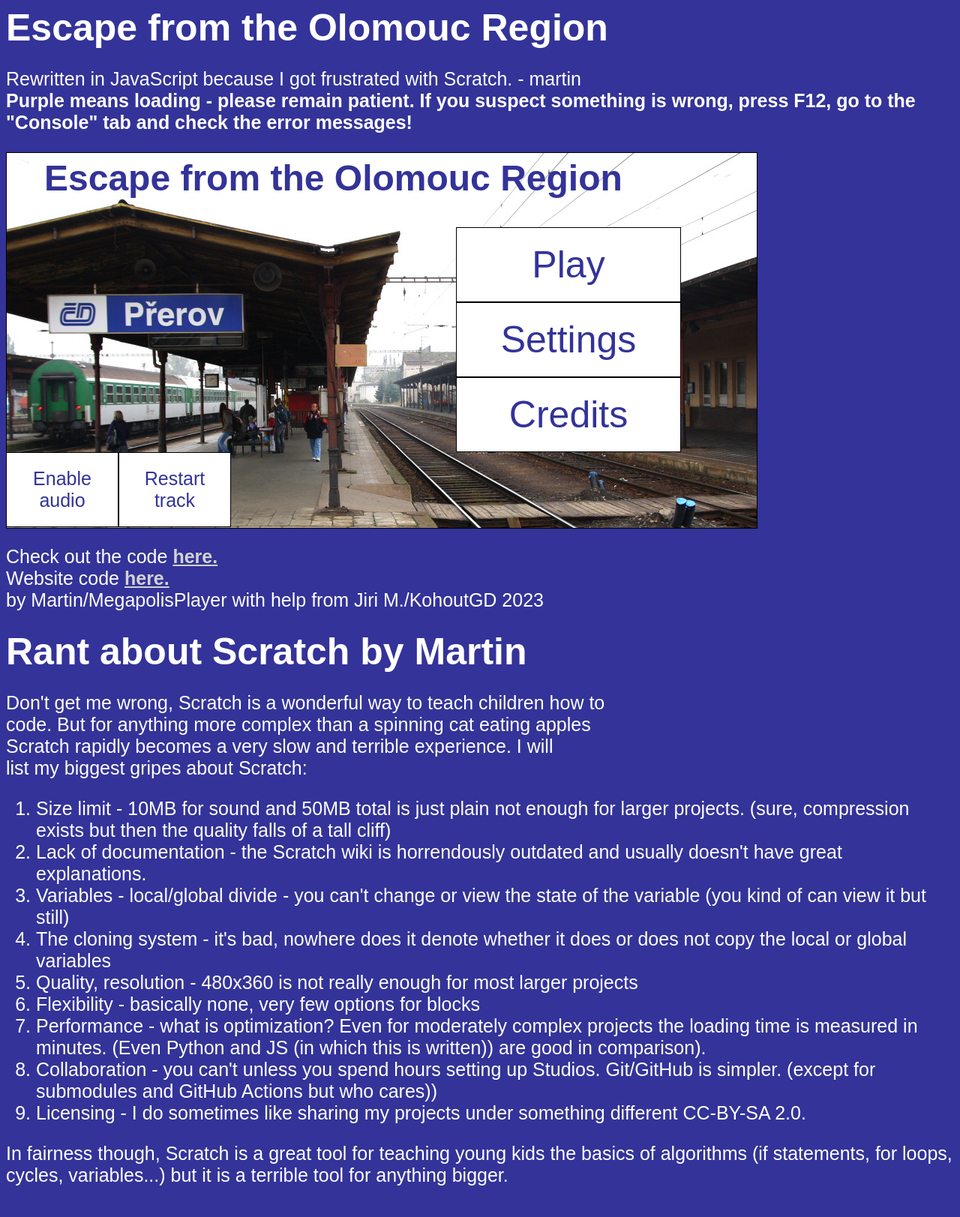
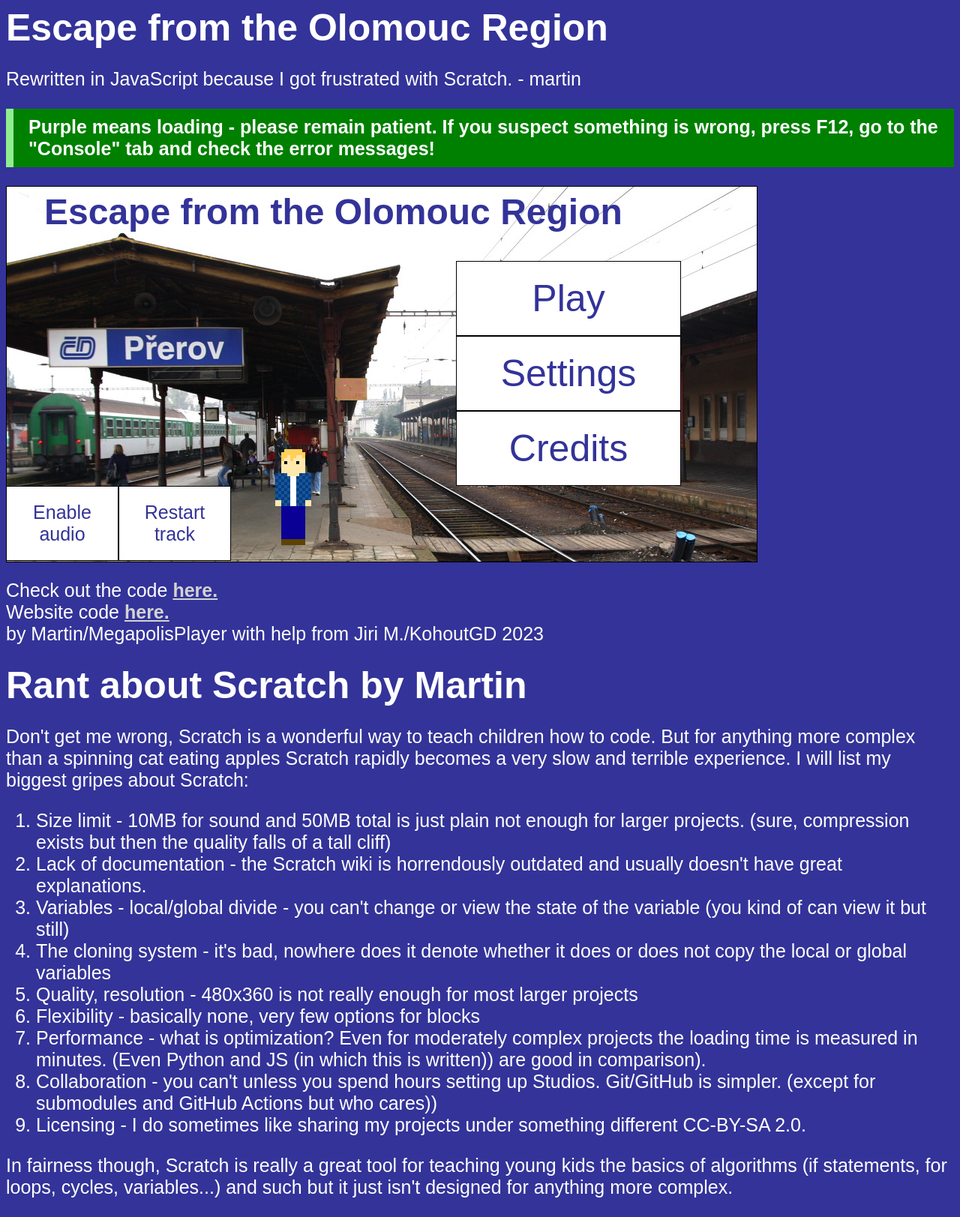
Before and after one commit to MegapolisPlayer/EscapeGameJS, a plain HTML site: page index.html in a window 1280 px wide. Shown: the whole page at 75% size. Drawn offline with Linux system fonts and the light colour scheme.

Commit message:
added character to main menu, Hranice Na Morave tweaked HTML, CSS a bit some touches on pause menu titlebar icon - chonky character :)

```diff
--- a/escape.css
+++ b/escape.css
@@ -14,6 +14,14 @@ a {
 }
 
 /* Escape game related */
+
+#errinfo {
+	background-color: green;
+	border-left: 10px solid lightgreen;
+	padding-top: 10px;
+	padding-bottom: 10px;
+	padding-left: 20px;
+}
 
 #canvas_container {
      position: relative;
--- a/escape.js
+++ b/escape.js
@@ -27,6 +27,7 @@ function MainMenu() {
 	mainMenuButtons[4].setCallback("ButtonsRouter(2)");
 
 	cvs.image(this, 0, 0, this.width, this.height);
+	chr.draw(350, 350, 0.25, cvs);
 	cvs.setfontweight("bold");
 	cvs.text("Escape from the Olomouc Region", 50, 50);
 	cvs.resetfontweight();
--- a/index.html
+++ b/index.html
@@ -2,12 +2,14 @@
 <html>
 <head>
     <title>Escape from Olomouc JS</title>
+
 	<meta charset="UTF-8">
 	<meta name="application-name" content="Escape for Olomouc JS">
   	<meta name="description" content="The Slovak separatists have rebelled! Escape to Poland before it is too late.">
   	<meta name="keywords" content="escape game, olomouc, poland, slovak, separatism, megapolisplayer, kohoutgd, ">
  	<meta name="author" content="Martin/MegapolisPlayer">
  	<meta name="viewport" content="width=device-width, initial-scale=1.0">
+	<link rel="icon" type="image/x-icon" href="res/Icon.png">
     <link rel="stylesheet" href="./escape.css">
 </head>
 <body>
@@ -15,8 +17,10 @@
     <h>Escape from the Olomouc Region</h><br>
     <p>
 	Rewritten in JavaScript because I got frustrated with Scratch. - martin<br>
+	<div id="errinfo">
 	<b>Purple means loading - please remain patient. If you suspect something is wrong, press F12,
-	go to the "Console" tab and check the error messages!</b><br>
+	go to the "Console" tab and check the error messages!</b>
+	</div>
 	</p>
     </div>
     <div id="canvas_container">
@@ -31,9 +35,9 @@
         </p>
 		<h>Rant about Scratch by Martin</h>
 		<p>
-            Don't get me wrong, Scratch is a wonderful way to teach children how to<br>
-			code. But for anything more complex than a spinning cat eating apples<br>
-			Scratch rapidly becomes a very slow and terrible experience. I will<br>
+            Don't get me wrong, Scratch is a wonderful way to teach children how to
+			code. But for anything more complex than a spinning cat eating apples
+			Scratch rapidly becomes a very slow and terrible experience. I will
 			list my biggest gripes about Scratch:
         </p>
 		<ol>
@@ -57,8 +61,8 @@
 			CC-BY-SA 2.0.</li>
 		</ol>
 		<p>
-			In fairness though, Scratch is a great tool for teaching young kids the basics of algorithms
-			(if statements, for loops, cycles, variables...) but it is a terrible tool for anything bigger.<br>
+			In fairness though, Scratch is really a great tool for teaching young kids the basics of algorithms
+			(if statements, for loops, cycles, variables...) and such but it just isn't designed for anything more complex.<br>
 		</p>
     </div>
 </body>
--- a/package.js
+++ b/package.js
@@ -326,13 +326,22 @@ function addMoney(amount) {
 function removeMoney(amount) {
 	MoneyCount -= amount;
 }
+
+function setMoney(amount) {
+	MoneyCount = amount;
+}
 class Character {
 	constructor() {
 		this.image = new Image();
 		this.image.src = "res/Character.png";
+		this.image.onload = this.setisloaded;
+		this.loaded = false;
 	}
-	draw(xoffset, yoffset, canvas) {
-		canvas.image(image, xoffset, yoffset);
+	draw(xoffset, yoffset, scale, canvas) {
+		canvas.image(this.image, xoffset, yoffset, 256 * scale, 512 * scale);
+	}
+	setisloaded() {
+		this.loaded = true;
 	}
 };
 let chr = new Character();
@@ -439,13 +448,13 @@ function HraniceNaMorave(canvas) {
 
 	ap.playTrack(2);
 
-	PauseButton.append(canvas);
 	PauseButton.button.addEventListener("click", () => {
 		Pause(canvas);
 	});
 
 	canvas.clear("purple");
 	canvas.image(hnm_Locations[0], 0, 0, canvas.canvas.width, canvas.canvas.height);
+	chr.draw(600, 100, 0.65, canvas);
 
 	let FirstDialogue = new Dialogue();
 	FirstDialogue.begin(canvas, 2000);
@@ -458,6 +467,7 @@ function HraniceNaMorave(canvas) {
 	FirstDialogue.end();
 
 	setTimeout(function() {
+		PauseButton.append(canvas);
 		AllowedToPause = true;
 		HraniceNaMoraveDomov(canvas);
 	}, ((5 * 2000) + 1000));
@@ -467,6 +477,7 @@ function HraniceNaMoraveDomov(canvas) {
 	console.log("hnm domov");
 	LocalLocationId = 0;
 	canvas.image(hnm_Locations[0], 0, 0, canvas.canvas.width, canvas.canvas.height);
+	chr.draw(600, 100, 0.65, canvas);
 	let ArrowToNamesti = new Arrow(700, 400, 100, 100, ArrowDirections.Right, canvas);
 	ArrowToNamesti.draw(canvas);
 	ArrowToNamesti.button.addEventListener("click", () => {
@@ -496,6 +507,7 @@ function HraniceNaMoraveNamesti(canvas) {
     	HraniceNaMoraveNadrazi(canvas);
 	});
 	canvas.image(hnm_Locations[1], 0, 0, canvas.canvas.width, canvas.canvas.height);
+	chr.draw(550, 320, 0.2, canvas);
 	ArrowToDomov.draw(canvas);
 	ArrowToNadrazi.draw(canvas);
 	PauseButton.draw(canvas);
@@ -530,6 +542,7 @@ function HraniceNaMoraveNadrazi(canvas) {
     	HraniceNaMoraveRestaurace(canvas);
 	});
 	canvas.image(hnm_Locations[2], 0, 0, canvas.canvas.width, canvas.canvas.height);
+	chr.draw(320, 210, 0.17, canvas);
 	ArrowToNamesti.draw(canvas);
 	ArrowToNastupiste.draw(canvas);
 	ArrowToRestaurace.draw(canvas);
@@ -547,6 +560,7 @@ function HraniceNaMoraveNastupiste(canvas) {
     	HraniceNaMoraveNadrazi(canvas);
 	});
 	canvas.image(hnm_Locations[3], 0, 0, canvas.canvas.width, canvas.canvas.height);
+	chr.draw(550, 250, 0.35, canvas);
 	ArrowToNadrazi.draw(canvas);
 	PauseButton.draw(canvas);
 	drawMoneyCount(canvas);
@@ -562,6 +576,7 @@ function HraniceNaMoraveRestaurace(canvas) {
     	HraniceNaMoraveNadrazi(canvas);
 	});
 	canvas.image(hnm_Locations[4], 0, 0, canvas.canvas.width, canvas.canvas.height);
+	chr.draw(540, 170, 0.5, canvas);
 	ArrowToNadrazi.draw(canvas);
 	PauseButton.draw(canvas);
 	drawMoneyCount(canvas);
@@ -643,7 +658,7 @@ function Pause(canvasobj) {
 		location.reload();
 	});
 
-	canvasobj.textml("Press escape or click the\nbutton to unpause.", 320, 380);
+	canvasobj.textml("Press escape or click the\nbutton again to unpause.", 320, 380);
 	canvasobj.setnewfont("Arial, FreeSans", "48");
 }
 
@@ -710,6 +725,7 @@ function MainMenu() {
 	mainMenuButtons[4].setCallback("ButtonsRouter(2)");
 
 	cvs.image(this, 0, 0, this.width, this.height);
+	chr.draw(350, 350, 0.25, cvs);
 	cvs.setfontweight("bold");
 	cvs.text("Escape from the Olomouc Region", 50, 50);
 	cvs.resetfontweight();
--- a/pause.js
+++ b/pause.js
@@ -75,7 +75,7 @@ function Pause(canvasobj) {
 		location.reload();
 	});
 
-	canvasobj.textml("Press escape or click the\nbutton to unpause.", 320, 380);
+	canvasobj.textml("Press escape or click the\nbutton again to unpause.", 320, 380);
 	canvasobj.setnewfont("Arial, FreeSans", "48");
 }
 
```
Also changed, not shown: HraniceNaMorave.js (+7 -1 lines), dialogue.js (+7 -2 lines), res/Icon.png (added).
